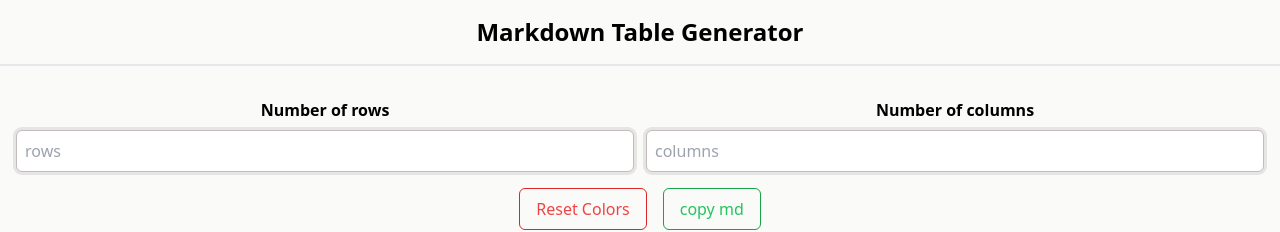
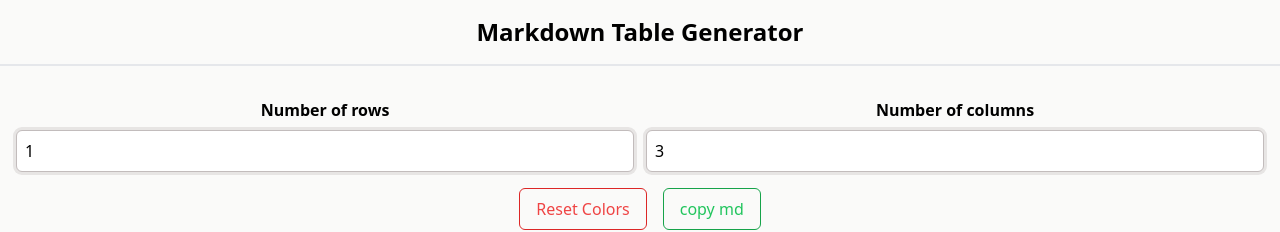
Before and after one commit to matinsekhavat/md-table-generator, a React (Vite) app: page / in a window 1280 px wide. Shown: the top 232 px of the page. Built offline with nearby package versions, Linux system fonts and the light colour scheme.

Commit message:
make TableSizeCompute controllable by pass value as props to input elem

```diff
--- a/src/components/TableSizeCompute.jsx
+++ b/src/components/TableSizeCompute.jsx
@@ -1,4 +1,4 @@
-function TableSizeCompute({ placeholder, onTableSize }) {
+function TableSizeCompute({ placeholder, onTableSize, tableSize }) {
   return (
     <div className="my-4">
       <p className="text-center my-2 font-bold">Number of {placeholder}</p>
@@ -9,6 +9,7 @@ function TableSizeCompute({ placeholder, onTableSize }) {
          focus:outline-2 focus:outline-stone-300"
         name={placeholder}
         onChange={(e) => onTableSize(e)}
+        value={tableSize[placeholder]}
       />
     </div>
   );
```
